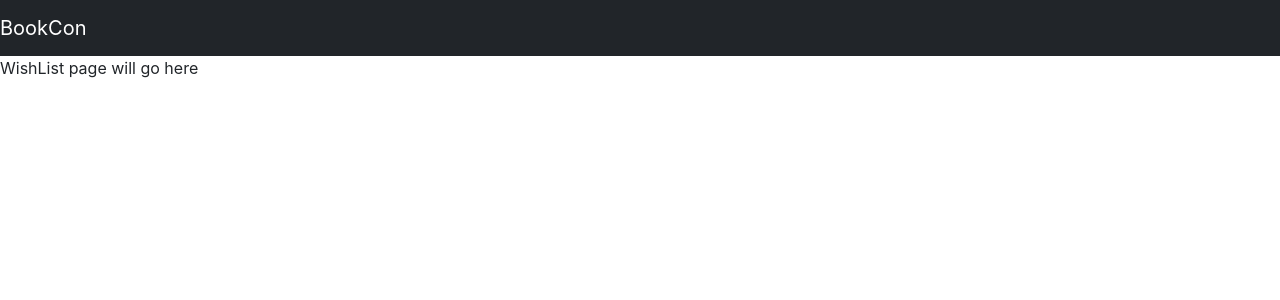
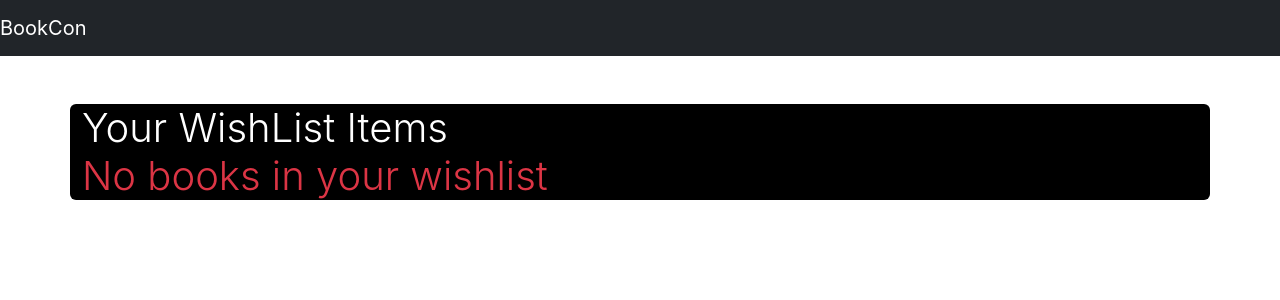
Before and after one commit to Cavinkumaran-m/jman_bookcon, a React (Create React App) app in the folder frontend/customer/: page /wishlist in a window 1280 px wide. Shown: the top 300 px of the page. Built offline with nearby package versions, Linux system fonts and the light colour scheme; the HTML template or start-up script is replaced by a standard one.

Commit message:
wishlist page added

```diff
--- a/frontend/customer/src/App.js
+++ b/frontend/customer/src/App.js
@@ -11,7 +11,6 @@ import Home from "./Pages/Home/Home";
 import { UserContext } from "./CustomFunctionalities/Context/UserContext";
 import { useState } from "react";
 import Header from "./Components/Header/Header";
-import Search from "./Pages/Search/Search";
 import WishList from "./Pages/WishList/WishList";
 import Cart from "./Pages/Cart/Cart";
 import Register from "./Pages/Registration";
@@ -41,7 +40,6 @@ function App() {
           <Route path="/" element={<Navigate to="/login" />} />
           <Route path="/login" element={<LoginPage />} />
           <Route path="/home" element={<Home />} />
-          <Route path="/search" element={<Search />} />
           <Route path="/wishlist" element={<WishList />} />
           <Route path="/cart" element={<Cart />} />
           <Route path="*" element={<NotFound />} />
--- a/frontend/customer/src/Components/Header/Header.js
+++ b/frontend/customer/src/Components/Header/Header.js
@@ -34,15 +34,15 @@ function Header(props) {
             <div className="navbar-nav text-white flex-grow-1">
               <NavLink className="nav-item nav-link" to="home">
                 Home
+                {/* &#127968; */}
               </NavLink>
-              <NavLink className="nav-item nav-link" to="search">
-                Search
+              <NavLink className="nav-item nav-link" to="wishlist">
+                WishList
+                {/* &#x2764; */}
               </NavLink>
               <NavLink className="nav-item nav-link" to="cart">
                 My Cart
-              </NavLink>
-              <NavLink className="nav-item nav-link" to="wishlist">
-                &#x2764;&#xFE0F;
+                {/* &#128722; */}
               </NavLink>
             </div>
 
--- a/frontend/customer/src/Pages/Home/Home.js
+++ b/frontend/customer/src/Pages/Home/Home.js
@@ -35,6 +35,9 @@ function Home(props) {
   };
 
   useEffect(() => {
+    setTimeout(() => {
+      setTrendingBooks([]);
+    }, 1000);
     // Axios.get("trending").then((res) => {
     // console.log(res.data.payLoad);
     //   setTrendingBooks(res.data.payLoad);
@@ -46,10 +49,7 @@ function Home(props) {
         <div className="row d-flex justify-content-between">
           {/* Left Panel */}
           <div className="rounded col-md-9">
-            <div
-              className="d-flex align-items-center row justify-content-between"
-              style={{ height: "40px" }}
-            >
+            <div className="d-flex align-items-center row justify-content-between mt-1">
               <div className="col-sm-8">
                 <input
                   className="form-control-sm"
@@ -85,9 +85,16 @@ function Home(props) {
               </div>
             </div>
             {/* Results div */}
-            <div className="bg-white rounded mt-sm-4 mt-5 mb-2">
-              <BookCardLoader />
-            </div>
+            {trendingBooks === null && (
+              <div className="bg-white rounded mt-4 mb-2">
+                <BookCardLoader />
+              </div>
+            )}
+            {trendingBooks !== null && trendingBooks.length === 0 && (
+              <span className="display-6 mt-sm-4 mt-5 text-danger">
+                No books :(
+              </span>
+            )}
           </div>
 
           {/* Right Panel */}
--- a/frontend/customer/src/Pages/Search/Search.js
+++ /dev/null
@@ -1,7 +0,0 @@
-import React from "react";
-
-function Search(props) {
-  return <div>Search page will go here</div>;
-}
-
-export default Search;
--- a/frontend/customer/src/Pages/WishList/WishList.js
+++ b/frontend/customer/src/Pages/WishList/WishList.js
@@ -1,7 +1,41 @@
 import React from "react";
+import { useEffect, useState } from "react";
+import Axios from "../../Components/Utils/Axios";
+import BookCardLoader from "../../Components/BookCard/BoodCardLoader";
 
 function WishList(props) {
-  return <div>WishList page will go here</div>;
+  const [wishList, setWishList] = useState(null);
+
+  useEffect(() => {
+    // Axios.get("trending").then((res) => {
+    // console.log(res.data.payLoad);
+    //   setTrendingBooks(res.data.payLoad);
+    // });
+    setTimeout(() => {
+      setWishList([]);
+    }, 1000);
+  }, []);
+
+  return (
+    <div>
+      <div className="mt-sm-5 mt-2 bg-dark container rounded bg-black text-white">
+        <span className="display-6">Your WishList Items</span>
+        {wishList === null && (
+          <div className="bg-white rounded mt-sm-2 mt-3 mb-2">
+            <BookCardLoader />
+          </div>
+        )}
+        {wishList !== null && wishList.length === 0 && (
+          <>
+            <br></br>
+            <span className="display-6 text-danger">
+              No books in your wishlist
+            </span>
+          </>
+        )}
+      </div>
+    </div>
+  );
 }
 
 export default WishList;
```
